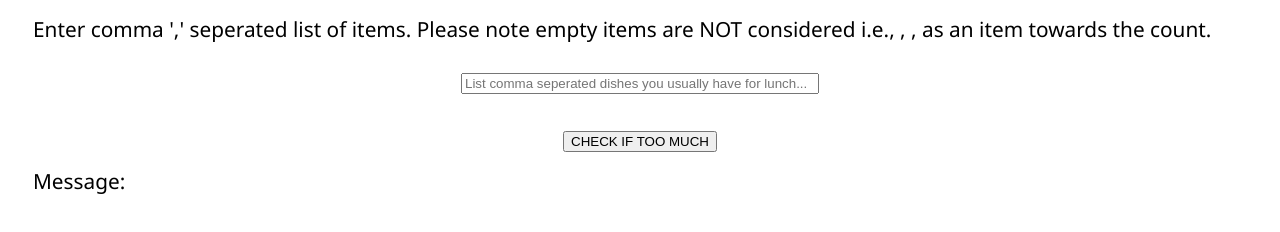
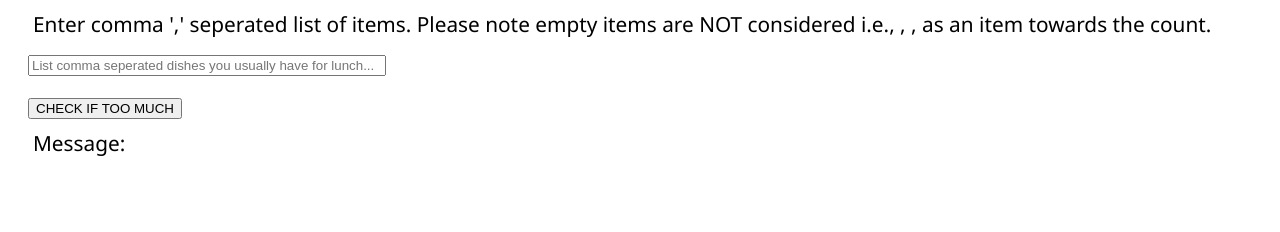
Before and after one commit to anniruddh/csprojects, a plain HTML site: page AngularJS/AngularJSModule1/index.html in a window 1280 px wide. Drawn offline with Linux system fonts and the light colour scheme.

Commit message:
Fixed alignment issue.

```diff
--- a/AngularJS/AngularJSModule1/css/app.css
+++ b/AngularJS/AngularJSModule1/css/app.css
@@ -1,7 +1,7 @@
 html {
     font-family: 'Segoe UI', Tahoma, Geneva, Verdana, sans-serif;
     font-size: 1.3em;
-    text-align:center;
+    /*text-align:center;*/
 }
 
 div {
@@ -9,14 +9,14 @@ div {
 }
 
 span {
-    float:left;
-    margin:5px;
+    /*float: left;*/
+    margin: 5px;
 }
 
 .ipBox {
     width: 350px;
-    margin-top: 25px;
-    margin-bottom: 20px;
+    margin-top: 5px;
+    margin-bottom: 5px;
 }
 
 .greenTxt {
@@ -28,9 +28,9 @@ span {
 }
 
 .redBorder {
-    border:solid 1px red;
+    border: solid 1px red;
 }
 
-.greenBorder{
-    border:solid 1px green;
+.greenBorder {
+    border: solid 1px green;
 }
--- a/AngularJS/AngularJSModule1/index.html
+++ b/AngularJS/AngularJSModule1/index.html
@@ -10,7 +10,9 @@
     <div ng-controller="LunchCheckController">
         <div>
             <span>Enter comma ',' seperated list of items. Please note empty items are NOT considered i.e., , , as an item towards the count.</span>
-            <input class="ipBox {{borderColor}}" type="text" ng-model="InputItems" placeholder="List comma seperated dishes you usually have for lunch..."/>
+        </div>
+        <div>
+            <input class="ipBox {{borderColor}}" type="text" ng-model="InputItems" placeholder="List comma seperated dishes you usually have for lunch..." />
         </div>
         <div>
             <button ng-click="checkItems();">CHECK IF TOO MUCH</button>
```
